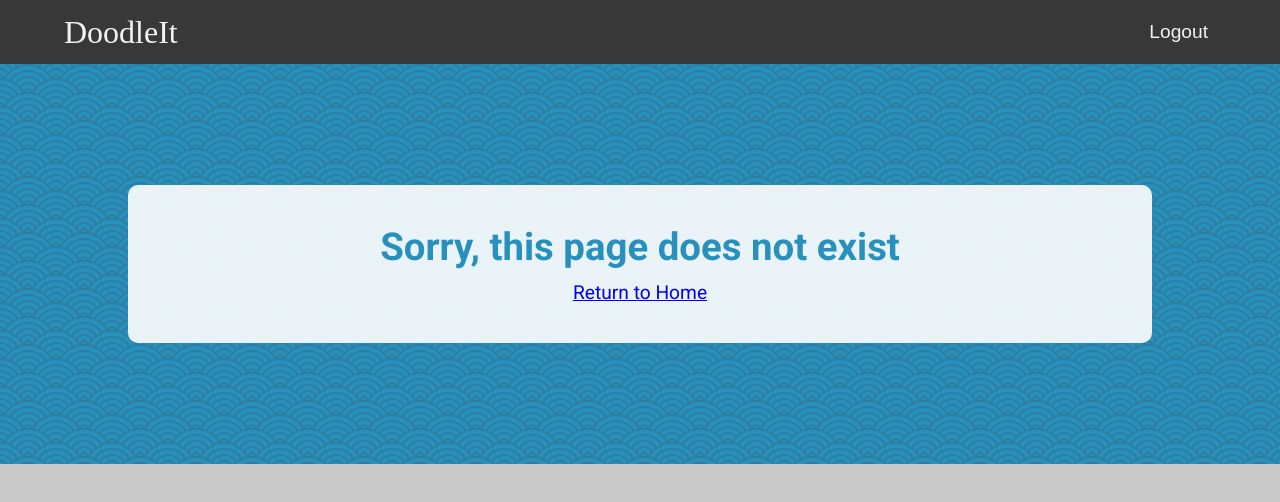
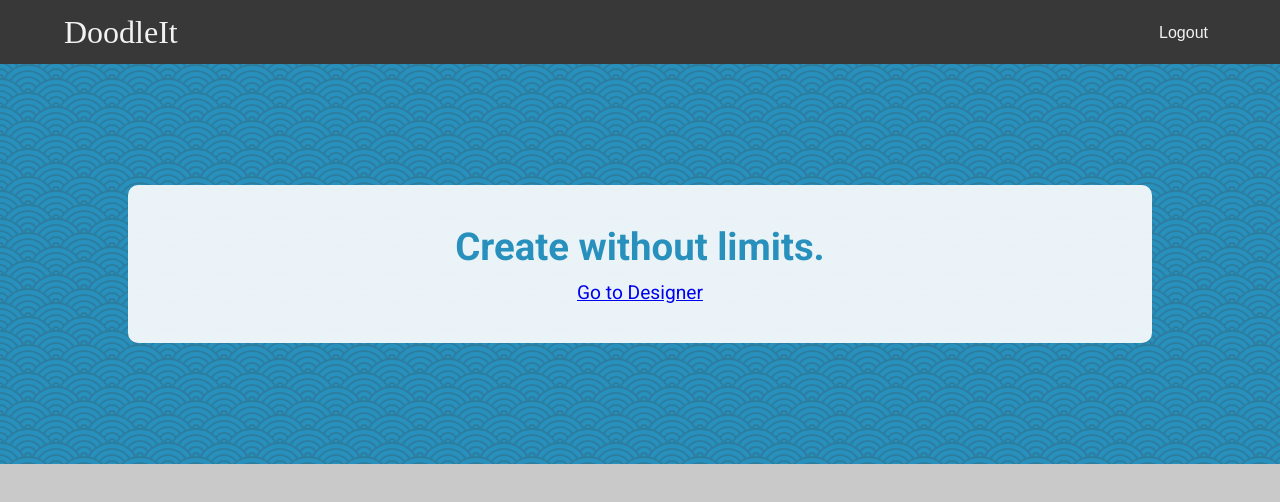
Before and after one commit to chumnend/doodle-it, a React (Create React App) app: page /console in a window 1280 px wide. Shown: the top 502 px of the page. Built offline with nearby package versions, Linux system fonts and the light colour scheme; sample sign-in values are in the browser's storage; a web font is replaced by a local one.

Commit message:
setup Console and Designer containers

```diff
--- a/src/App.js
+++ b/src/App.js
@@ -3,6 +3,8 @@ import { Switch, Route, Redirect } from 'react-router-dom';
 import { useSelector, useDispatch } from 'react-redux';
 import Navbar from './components/Navbar';
 import Home from './containers/Home';
+import Console from './containers/Console';
+import Designer from './containers/Designer';
 import Register from './containers/Register';
 import Login from './containers/Login';
 import NotFound from './containers/NotFound';
@@ -24,6 +26,20 @@ const App = () => {
     <>
       <Navbar isLoggedIn={!!auth.token} logout={logoutUser} />
       <Switch>
+        <Route
+          exact
+          path="/console"
+          render={(props) =>
+            !!auth.token ? <Console {...props} /> : <Redirect to="/login" />
+          }
+        />
+        <Route
+          exact
+          path="/design"
+          render={(props) =>
+            !!auth.token ? <Designer {...props} /> : <Redirect to="/login" />
+          }
+        />
         <Route
           exact
           path="/register"
--- a/src/components/Navbar/Drawer/styles.js
+++ b/src/components/Navbar/Drawer/styles.js
@@ -48,7 +48,7 @@ export const NavItem = styled(Link)`
   text-decoration: none;
   background: inherit;
   color: inherit;
-  font-size: 1.2rem;
+  font-size: 1rem;
   &:hover {
     color: ${color.red};
   }
@@ -58,7 +58,7 @@ export const Button = styled.button`
   text-decoration: none;
   background: inherit;
   color: ${color.white};
-  font-size: 1.2rem;
+  font-size: 1rem;
   outline: none;
   cursor: pointer;
   border: none;
--- a/src/components/Navbar/Navigation/styles.js
+++ b/src/components/Navbar/Navigation/styles.js
@@ -32,7 +32,7 @@ export const NavItem = styled(Link)`
   text-decoration: none;
   background: inherit;
   color: ${color.white};
-  font-size: 1.2rem;
+  font-size: 1rem;
   &:hover {
     color: ${color.blue};
   }
@@ -42,7 +42,7 @@ export const Button = styled.button`
   text-decoration: none;
   background: inherit;
   color: ${color.white};
-  font-size: 1.2rem;
+  font-size: 1rem;
   outline: none;
   cursor: pointer;
   border: none;
--- /dev/null
+++ b/src/containers/Console/Console.js
@@ -0,0 +1,19 @@
+import { Link } from 'react-router-dom';
+import Hero from '../../components/Hero';
+import HeroTitle from '../../components/Hero/HeroTitle';
+import HeroSubtitle from '../../components/Hero/HeroSubtitle';
+
+const Console = () => {
+  return (
+    <>
+      <Hero>
+        <HeroTitle>Create without limits.</HeroTitle>
+        <HeroSubtitle>
+          <Link to="/design">Go to Designer</Link>
+        </HeroSubtitle>
+      </Hero>
+    </>
+  );
+};
+
+export default Console;
--- /dev/null
+++ b/src/containers/Console/index.js
@@ -0,0 +1 @@
+export { default } from './Console';
--- /dev/null
+++ b/src/containers/Designer/Designer.js
@@ -0,0 +1,9 @@
+const Designer = () => {
+  return (
+    <div>
+      <h1>Designer</h1>
+    </div>
+  );
+};
+
+export default Designer;
--- /dev/null
+++ b/src/containers/Designer/index.js
@@ -0,0 +1 @@
+export { default } from './Designer';
```
